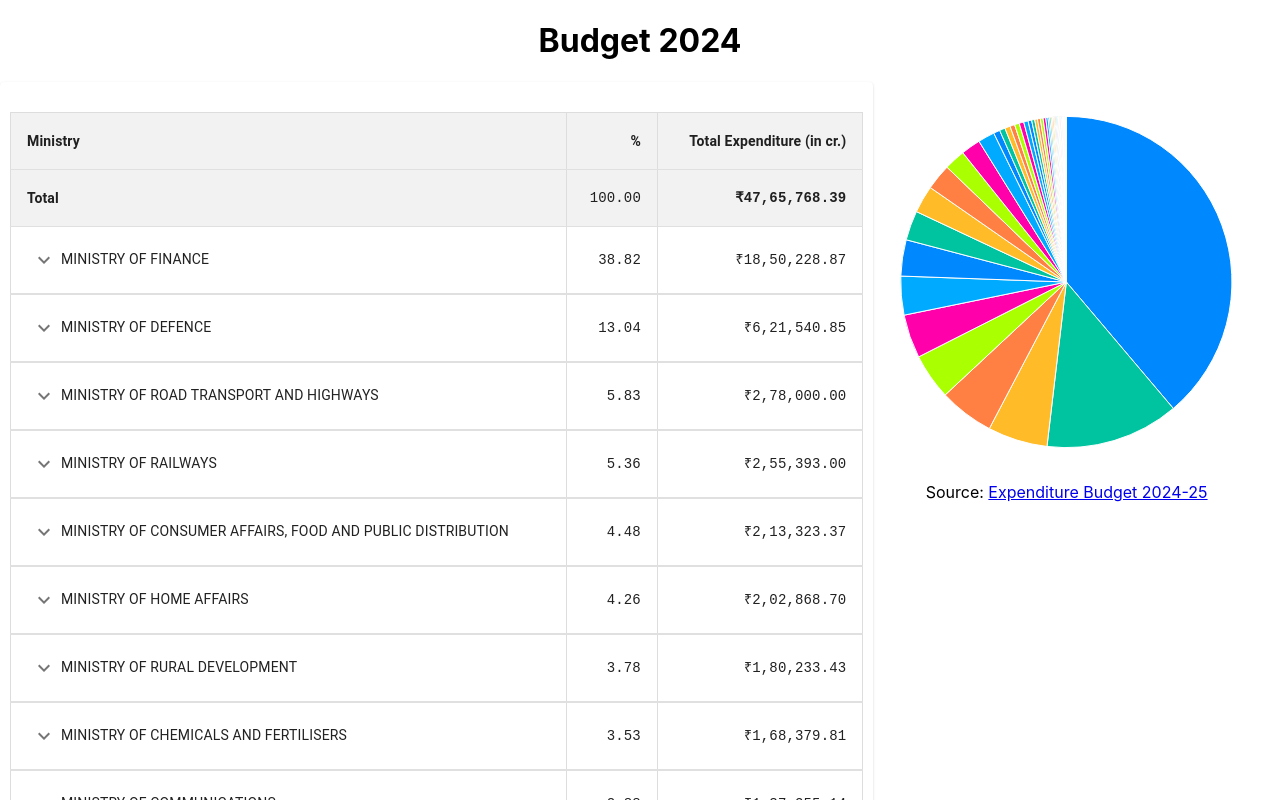
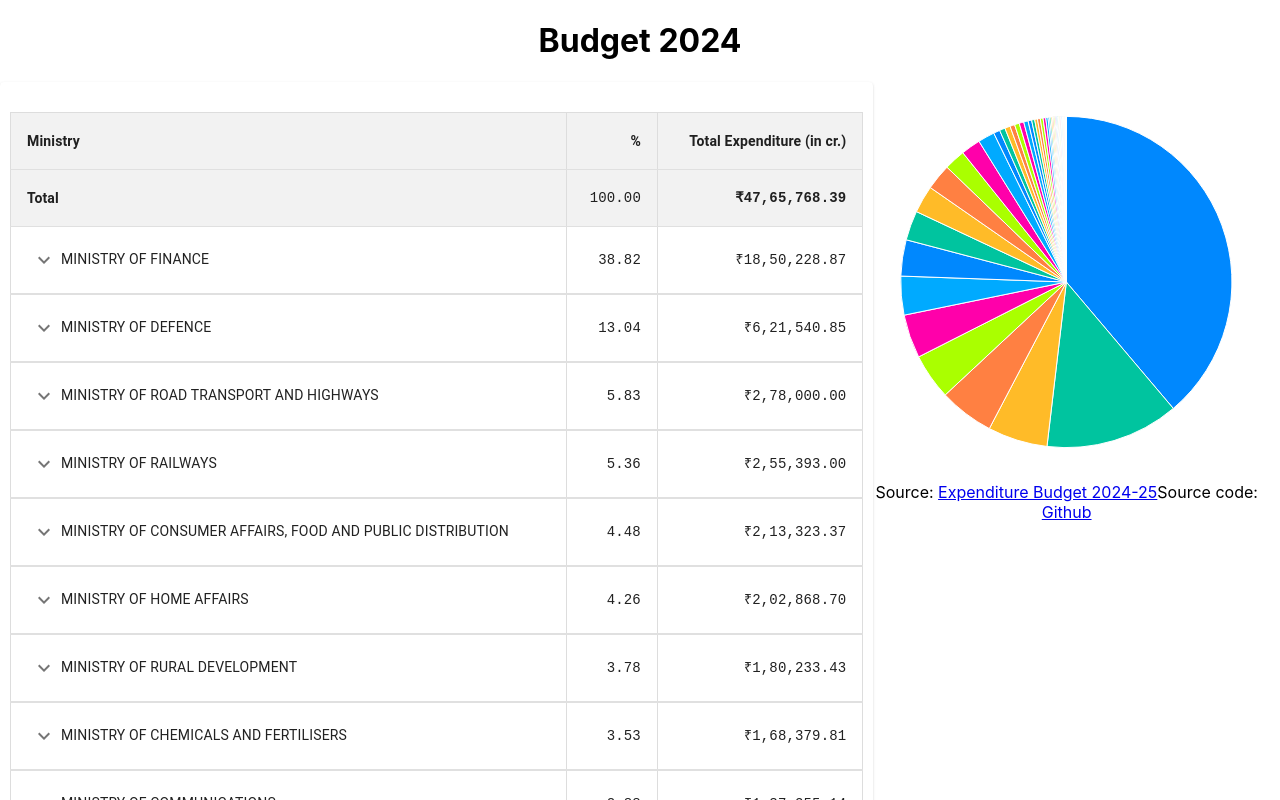
Before and after one commit to chakradarraju/budget-dashboard, a React (Create React App) app: page / in a window 1280 px wide. Shown: the top 800 px of the page. Built offline with nearby package versions, Linux system fonts and the light colour scheme.

Commit message:
Add link to source code

```diff
--- a/src/Dashboard.js
+++ b/src/Dashboard.js
@@ -125,6 +125,7 @@
         </ResponsiveContainer>
         <span>
           Source: <a href={data.sourceUrl}>{data.label}</a>
+          Source code: <a href="https://github.com/chakradarraju/budget-dashboard">Github</a>
         </span>
       </Grid>
     </Grid>
```
